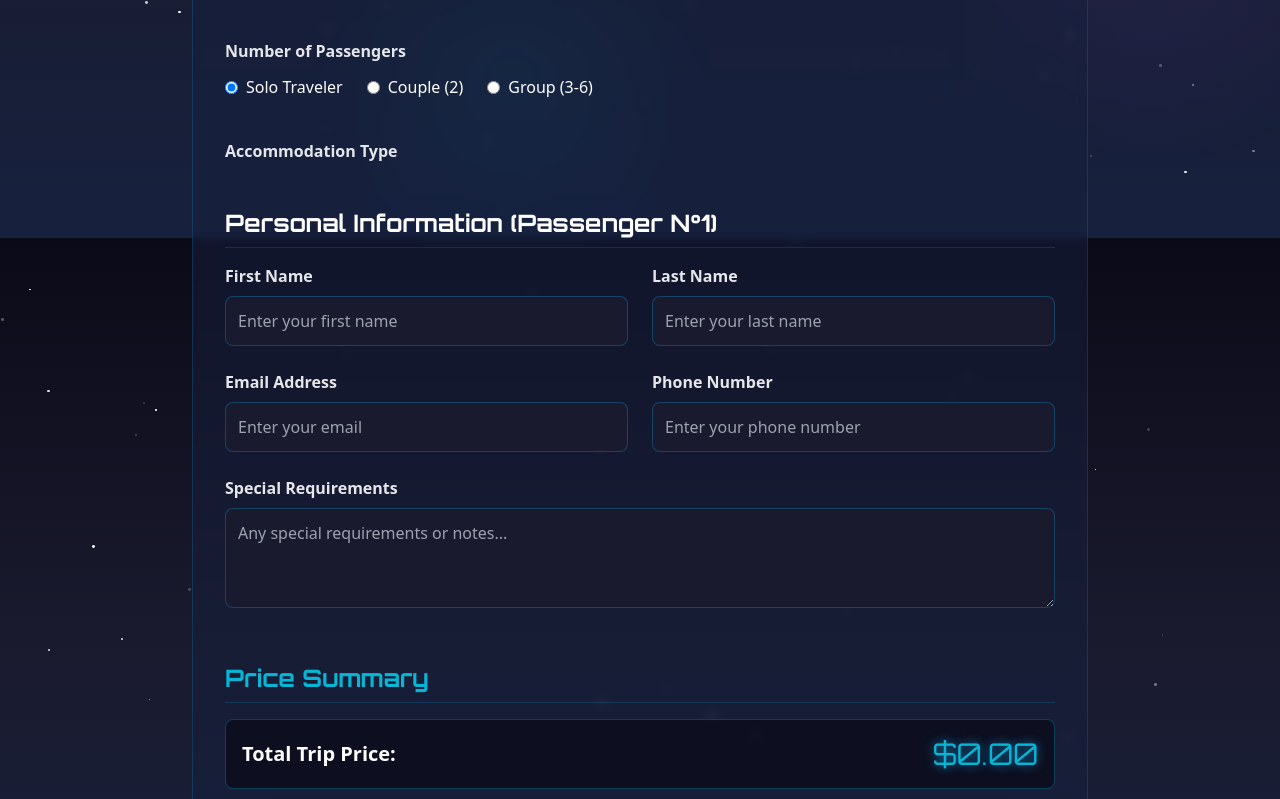
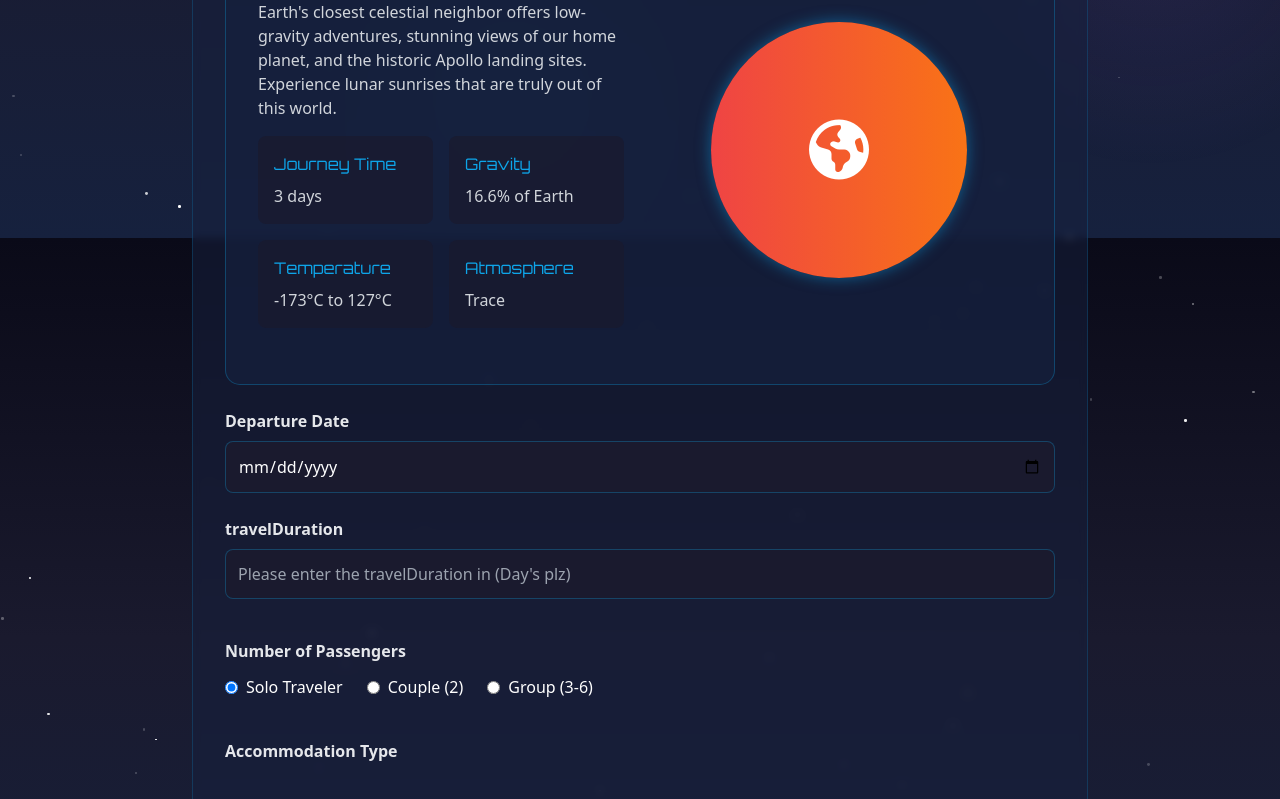
Before and after one commit to zakaryahari/Space-Travel-Odyssey, a plain HTML site: page booking.html in a window 1280 px wide. Shown: the part 562-1361 px from the top of the page. Drawn offline with nearby package versions, Linux system fonts and the light colour scheme.

Commit message:
Ajouter une parter pour targeté avec scrip js , pour afficher la si l'user clicker sur destination select.

```diff
--- a/booking.html
+++ b/booking.html
@@ -253,9 +253,54 @@
                         </select>
                     </div>
 
+                    <div class="description_destination_card">
+
+                        <div class="planet-card p-8 grid grid-cols-1 lg:grid-cols-2 gap-8 items-center">
+                            <div class="lg:order-2 flex justify-center">
+                                <div
+                                    class="w-64 h-64 rounded-full bg-gradient-to-r from-red-500 to-orange-500 flex items-center justify-center glow">
+                                    <i class="fas fa-globe-americas text-white text-6xl"></i>
+                                </div>
+                            </div>
+                            <div>
+                                <h2 class="font-orbitron text-3xl mb-4 text-glow">The Moon</h2>
+                                <p class="text-gray-300 mb-4 text-1xl">
+                                    Earth's closest celestial neighbor offers low-gravity adventures, stunning views of our home
+                                    planet,
+                                    and the historic Apollo landing sites. Experience lunar sunrises that are truly out of this
+                                    world.
+                                </p>
+                                <div class="grid grid-cols-2 gap-4 mb-6">
+                                    <div class="bg-space-blue/70 p-4 rounded-lg">
+                                        <h4 class="font-orbitron text-neon-blue mb-2">Journey Time</h4>
+                                        <p class="text-gray-300">3 days</p>
+                                    </div>
+                                    <div class="bg-space-blue/70 p-4 rounded-lg">
+                                        <h4 class="font-orbitron text-neon-blue mb-2">Gravity</h4>
+                                        <p class="text-gray-300">16.6% of Earth</p>
+                                    </div>
+                                    <div class="bg-space-blue/70 p-4 rounded-lg">
+                                        <h4 class="font-orbitron text-neon-blue mb-2">Temperature</h4>
+                                        <p class="text-gray-300">-173°C to 127°C</p>
+                                    </div>
+                                    <div class="bg-space-blue/70 p-4 rounded-lg">
+                                        <h4 class="font-orbitron text-neon-blue mb-2">Atmosphere</h4>
+                                        <p class="text-gray-300">Trace</p>
+                                    </div>
+                                </div>
+                            </div>
+                        </div>
+                    </div>
+
                     <div>
                         <label for="travel-date" class="block mb-2 font-semibold text-gray-200">Departure Date</label>
                         <input type="date" id="travel-date" name="travel-date" required placeholder="mm/dd/yyyy"
+                            class="w-full p-3 rounded-lg bg-space-blue border border-neon-blue/30 text-white focus:border-neon-blue focus:outline-none transition-colors">
+                    </div>
+
+                    <div>
+                        <label for="travelDuration" class="block mb-2 font-semibold text-gray-200">travelDuration</label>
+                        <input type="number" id="travelDuration" name="travel-Duration" min="0" required placeholder="Please enter the travelDuration in (Day's plz)"
                             class="w-full p-3 rounded-lg bg-space-blue border border-neon-blue/30 text-white focus:border-neon-blue focus:outline-none transition-colors">
                     </div>
 
```
